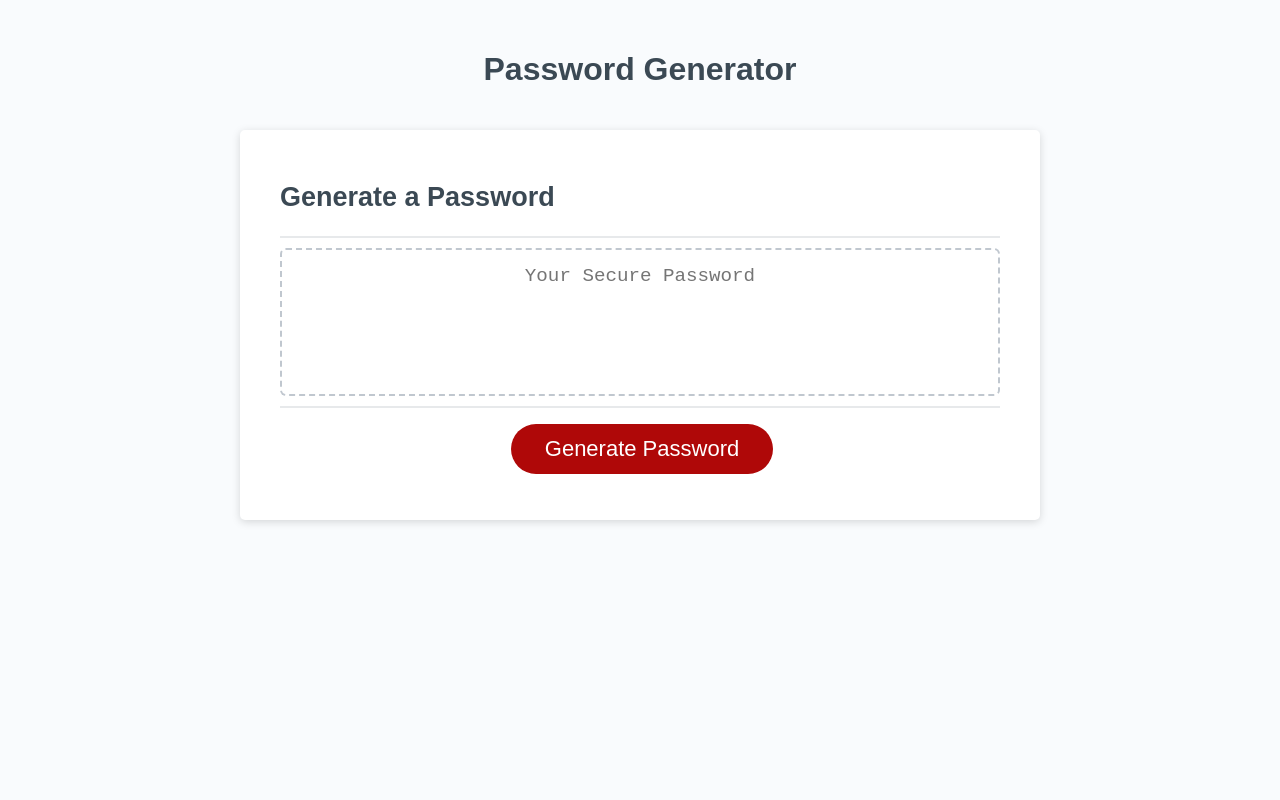
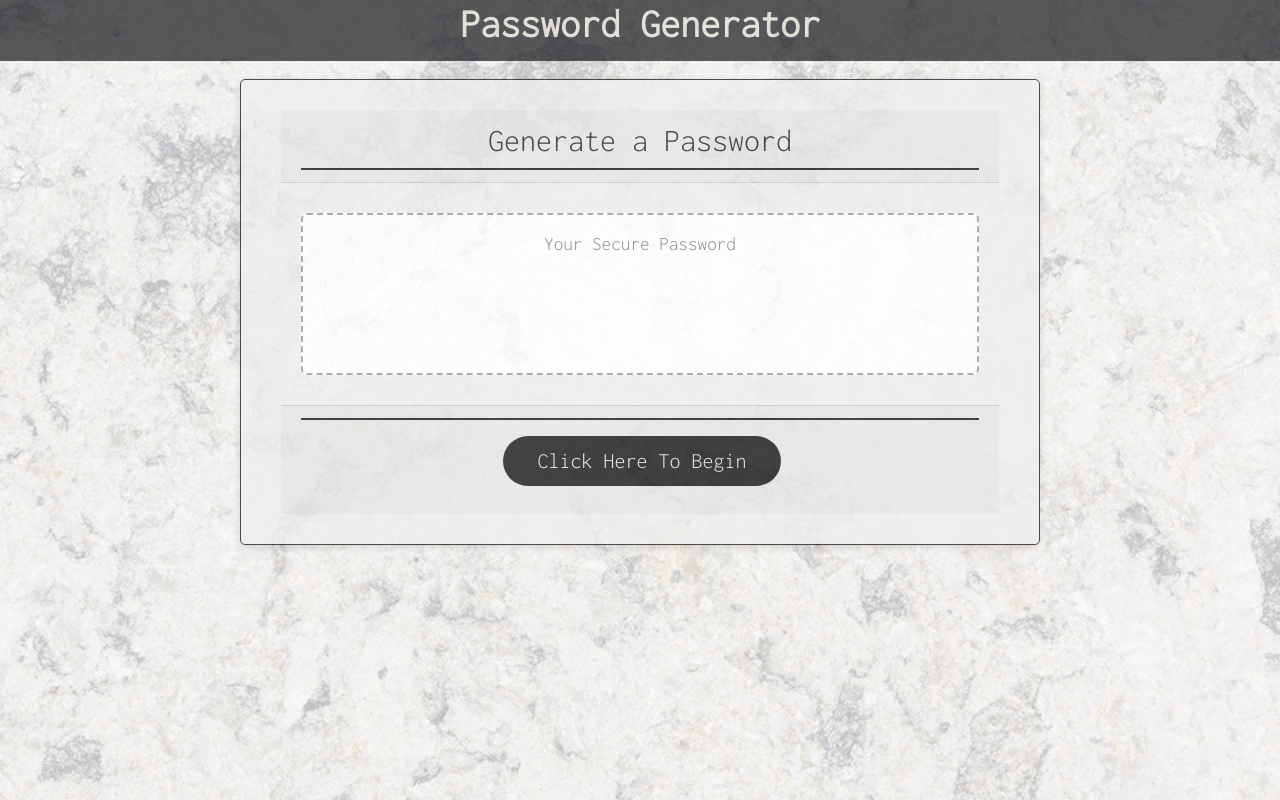
Before and after one commit to jhf1203/Password-Generator, a plain HTML site: page Develop/index.html in a window 1280 px wide. Drawn offline with nearby package versions, Linux system fonts and the light colour scheme.

Commit message:
Stylesheet customized

```diff
--- a/Develop/index.html
+++ b/Develop/index.html
@@ -4,31 +4,58 @@
     <meta charset="UTF-8" />
     <meta name="viewport" content="width=device-width, initial-scale=1.0" />
     <meta http-equiv="X-UA-Compatible" content="ie=edge" />
+
     <title>Password Generator</title>
+
+    <!-- Bootstrap CDN -->
+    <link rel="stylesheet" href="https://stackpath.bootstrapcdn.com/bootstrap/4.5.0/css/bootstrap.min.css" integrity="sha384-9aIt2nRpC12Uk9gS9baDl411NQApFmC26EwAOH8WgZl5MYYxFfc+NcPb1dKGj7Sk" crossorigin="anonymous">
+
+    <!-- Google Fonts CDN -->
+    <link href="https://fonts.googleapis.com/css2?family=Inconsolata:wght@300&display=swap" rel="stylesheet">
+
+    <!-- Custom styling -->
     <link rel="stylesheet" href="style.css" />
   </head>
+
   <body>
+
+    <!-- Div I added with the background image -->
+    <div class = "bkgd"></div>
+
     <div class="wrapper">
       <header>
         <h1>Password Generator</h1>
       </header>
-      <div class="card">
-        <div class="card-header">
+
+      <!-- This is the beginning of the card -->
+      <main class="card">
+
+        <!-- Card Header -->
+        <section class="card-header">
           <h2>Generate a Password</h2>
-        </div>
-        <div class="card-body">
+        </section>
+
+        <!-- Card Body - Where generated password is displayed -->
+        <section class="card-body">
           <textarea
             readonly
             id="password"
             placeholder="Your Secure Password"
             aria-label="Generated Password"
           ></textarea>
-        </div>
-        <div class="card-footer">
-          <button id="generate" class="btn">Generate Password</button>
-        </div>
-      </div>
+        </section>
+
+        <!-- Card Footer -->
+        <section class="card-footer">
+
+          <!-- Button to generate password -->
+          <button id="generate" class="btn">Click Here To Begin</button>
+        </section>
+      </main>
     </div>
+
+    <!-- Javascript (local) -->
     <script src="script.js"></script>
+
   </body>
 </html>
--- a/Develop/style.css
+++ b/Develop/style.css
@@ -2,69 +2,114 @@
 *::before,
 *::after {
   box-sizing: border-box;
+
 }
+
 
 html,
 body,
 .wrapper {
+
   height: 100%;
   margin: 0;
   padding: 0;
+
 }
 
+
 body {
-  font-family: sans-serif;
-  background-color: #f9fbfd;
+
+  font-family: 'Inconsolata', monospace;
+
 }
 
-.wrapper {
-  padding-top: 30px;
-  padding-left: 20px;
-  padding-right: 20px;
-}
 
 header {
   text-align: center;
   padding: 20px;
   padding-top: 0px;
-  color: hsl(206, 17%, 28%);
+  padding-bottom: 5px;
+  margin-top:0;
+  color: #dddbcf;
+  background-color:#16161a;
+  opacity: .7;
+
 }
 
+/* Text style added by me */
+h1 {
+
+  font-weight:bold;
+
+}
+
+/* Text style added by me */
+h2 {
+
+  text-align:center;
+
+}
+
+/* Background image added by me */
+.bkgd {
+    /* Positioning */
+    background-size:100%;
+
+    background-repeat:no-repeat;
+    background-position:center;
+    min-width: 100%;
+    min-height: 100%;
+    position:fixed;
+
+    /*Aesthetic */
+    background-image: url("../Assets/Texture-bkgd.jpg");
+    opacity:0.3;
+  }
+
+
 .card {
-  background-color: hsl(0, 0%, 100%);
+  background-color:#eeeeed;
   border-radius: 5px;
   border-width: 1px;
+  border-color: #221f1e;
   box-shadow: rgba(0, 0, 0, 0.15) 0px 2px 8px 0px;
-  color: hsl(206, 17%, 28%);
+  color: #221f1e;
   font-size: 18px;
   margin: 0 auto;
   max-width: 800px;
   padding: 30px 40px;
+  margin-top: 18px;
+  opacity:0.8;
 }
+
 
 .card-header::after {
   content: " ";
   display: block;
   width: 100%;
-  background: #e7e9eb;
+  background: #16161a;
   height: 2px;
 }
+
 
 .card-body {
   min-height: 100px;
 }
 
+
 .card-footer {
   text-align: center;
 }
+
 
 .card-footer::before {
   content: " ";
   display: block;
   width: 100%;
-  background: #e7e9eb;
+  background: #16161a;
   height: 2px;
 }
+
 
 .card-footer::after {
   content: " ";
@@ -72,13 +117,14 @@ header {
   clear: both;
 }
 
+
 .btn {
   border: none;
-  background-color: hsl(360, 91%, 36%);
+  background-color:#16161a;
   border-radius: 25px;
   box-shadow: rgba(0, 0, 0, 0.1) 0px 1px 6px 0px rgba(0, 0, 0, 0.2) 0px 1px 1px
     0px;
-  color: hsl(0, 0%, 100%);
+  color:#eeeeed;
   display: inline-block;
   font-size: 22px;
   line-height: 22px;
@@ -88,14 +134,18 @@ header {
   cursor: pointer;
 }
 
+
 button[disabled] {
   cursor: default;
-  background: #c0c7cf;
+  background: #9c9d9e;
 }
 
+
 .float-right {
+
   float: right;
 }
+
 
 #password {
   -webkit-appearance: none;
@@ -112,11 +162,19 @@ button[disabled] {
   text-align: center;
   margin-top: 10px;
   margin-bottom: 10px;
-  border: 2px dashed #c0c7cf;
+  border: 2px dashed #9c9d9e;
   border-radius: 6px;
   resize: none;
   overflow: hidden;
 }
+
+/* Style added by me */
+.btn:hover {
+
+    color:#ac8c51
+}
+
+/* Media Queries (already provided) */
 
 @media (max-width: 690px) {
   .btn {
```
Also changed, not shown: Assets/03-javascript-homework-demo.png (deleted), Assets/Texture-bkgd.jpg (added), Develop/scratch.txt (deleted).
